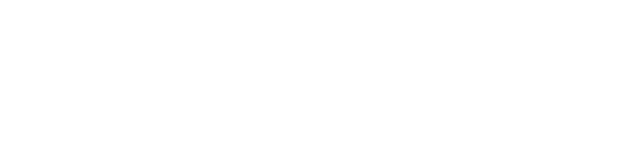
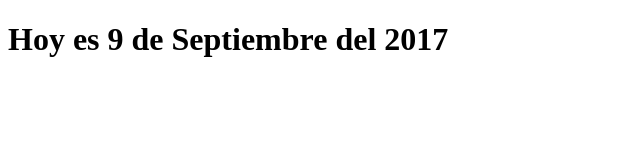
Before and after one commit to humusdigital/labs-001, a plain HTML site: page index.html in a window 1280 px wide. Shown: the whole page, without its empty margins (0-640 px from the left). Drawn offline with Linux system fonts and the light colour scheme.

Commit message:
agregue la etiqueta h1

```diff
--- a/index.html
+++ b/index.html
@@ -1,8 +1,6 @@
 <!DOCTYPE html>
 <html>
 <body>
-
-<!--  To Task 001 -->
-
+  <h1>Hoy es 9 de Septiembre del 2017</h1>
 </body>
 </html>
```
